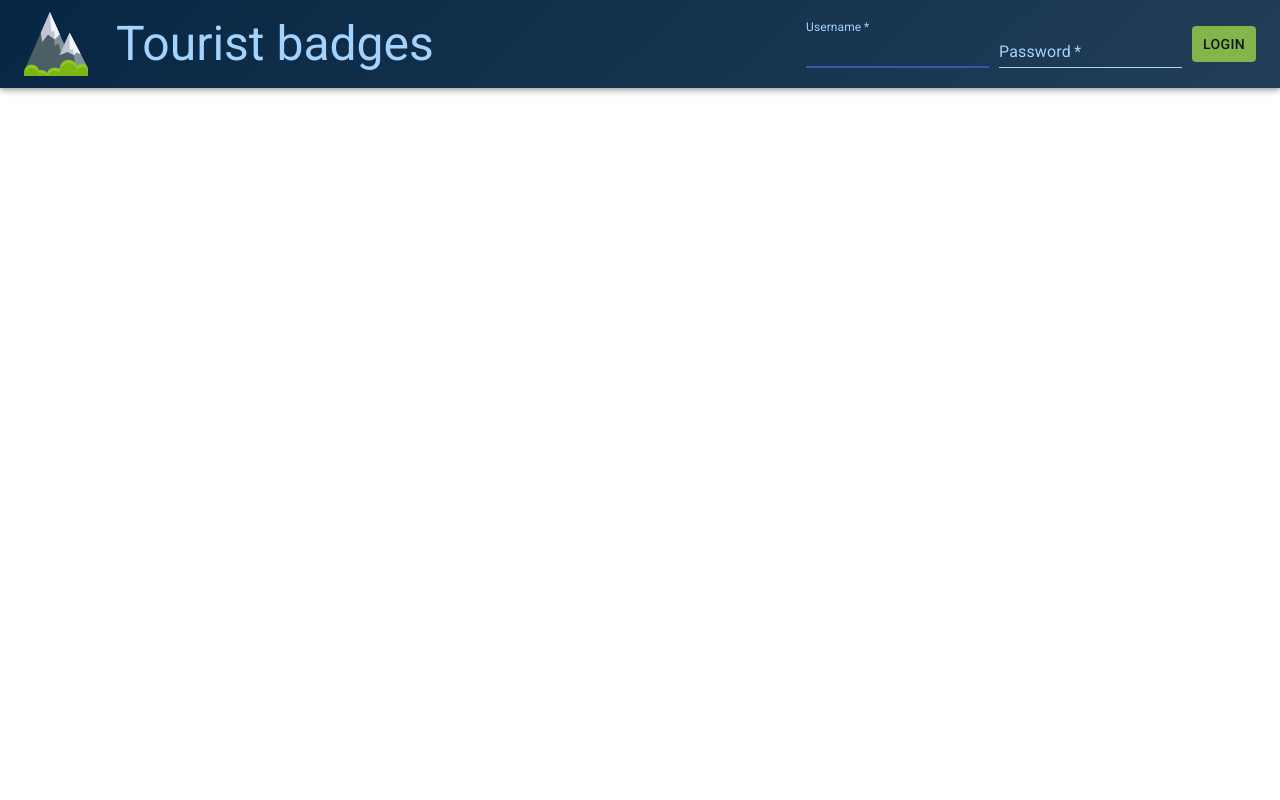
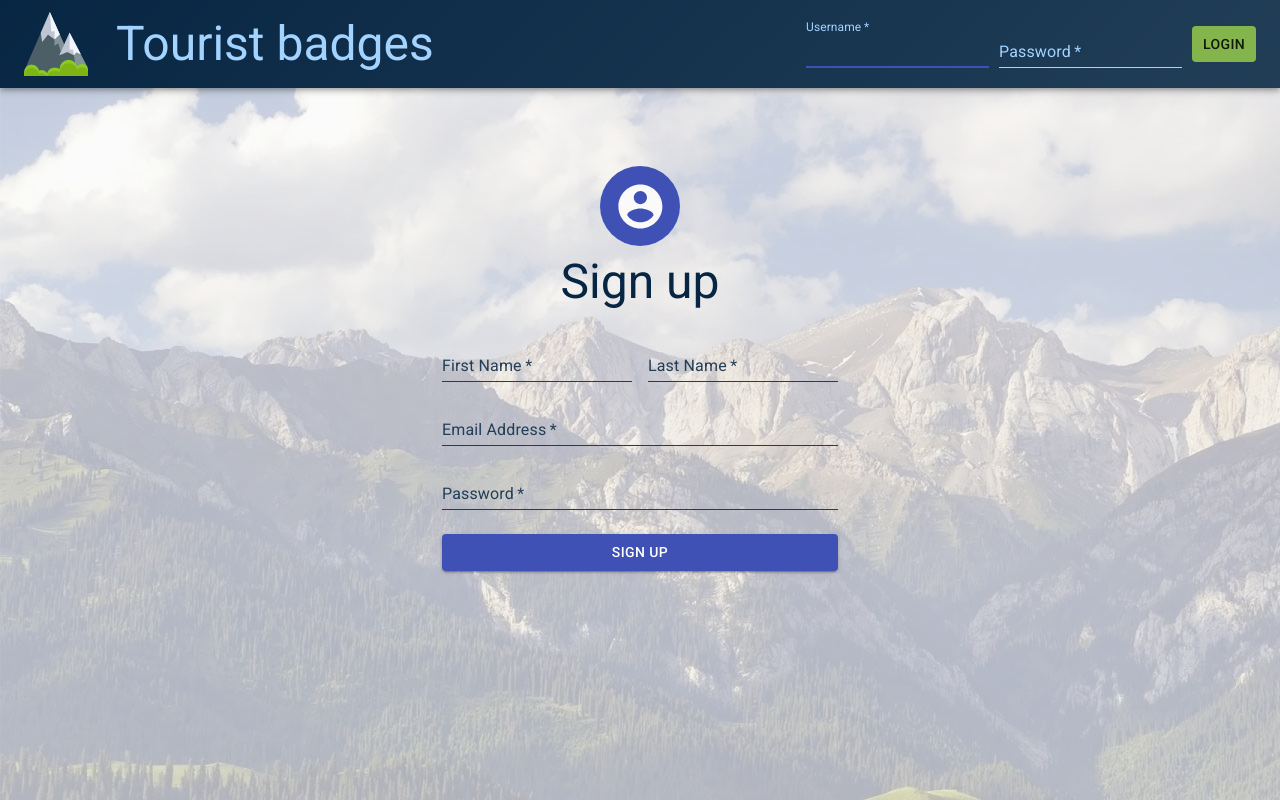
Before and after one commit to Ser33k/tourist-badges-web, a React (Create React App) app: page / in a window 1280 px wide. Built offline with nearby package versions, Linux system fonts and the light colour scheme.

Commit message:
registerComponent created

```diff
--- a/src/App.css
+++ b/src/App.css
@@ -2,6 +2,20 @@
   text-align: center;
 }
 
-.MuiInput-underline:before {
-  border-bottom: 1px solid #A3D3FF;
+.main {
+  min-height: calc(100vh - 88px);
+  position: relative;
+  padding-top: 70px;
 }
+
+.main::after {
+  content: "";
+  background-image: url('./components/images/bg.jpg');
+  opacity: 0.3;
+  top: 0;
+  left: 0;
+  bottom: 0;
+  right: 0;
+  position: absolute;
+  z-index: -1;
+}
--- a/src/App.js
+++ b/src/App.js
@@ -1,14 +1,17 @@
 import './App.css';
 import React from "react";
 import NavbarComponent from "./components/NavbarComponent";
+import RegisterComponent from "./components/RegisterComponent";
 
 function App() {
-  return (
-    <div className="App">
-        <NavbarComponent/>
-      {/*<LoginComponent/>*/}
-    </div>
-  );
+    return (
+        <div className="App">
+            <NavbarComponent/>
+            <div className="main">
+                <RegisterComponent/>
+            </div>
+        </div>
+    );
 }
 
 export default App;
--- /dev/null
+++ b/src/components/RegisterComponent.js
@@ -0,0 +1,149 @@
+import React from 'react';
+import Avatar from '@material-ui/core/Avatar';
+import Button from '@material-ui/core/Button';
+import CssBaseline from '@material-ui/core/CssBaseline';
+import TextField from '@material-ui/core/TextField';
+import FormControlLabel from '@material-ui/core/FormControlLabel';
+import Checkbox from '@material-ui/core/Checkbox';
+import Link from '@material-ui/core/Link';
+import Grid from '@material-ui/core/Grid';
+import AccountCircleIcon from '@material-ui/icons/AccountCircle';
+import LockOutlinedIcon from '@material-ui/icons/LockOutlined';
+import Typography from '@material-ui/core/Typography';
+import { makeStyles } from '@material-ui/core/styles';
+import Container from '@material-ui/core/Container';
+
+
+const useStyles = makeStyles((theme) => ({
+    paper: {
+        display: 'flex',
+        flexDirection: 'column',
+        alignItems: 'center',
+        "& .MuiAvatar-root": {
+            width: '80px',
+            height: '80px'
+        },
+    },
+    avatar: {
+        margin: theme.spacing(1),
+        backgroundColor: '#3f51b5',
+
+        "& .MuiSvgIcon-root": {
+            fontSize: '3.3rem'
+        }
+    },
+
+    form: {
+        width: '100%', // Fix IE 11 issue.
+        marginTop: theme.spacing(3),
+    },
+    submit: {
+        margin: theme.spacing(3, 0, 2),
+    },
+    input: {
+        "& .MuiInputBase-input": {
+            color: '#223E57',
+        },
+        "& .MuiInput-underline:before": {
+            borderColor: '#223E57',
+
+        },
+    },
+    subtitle: {
+        color: '#072643'
+    }
+
+}));
+
+const RegisterComponent = () => {
+    const classes = useStyles();
+
+    return (
+        <>
+            <Container component="main" maxWidth="xs">
+                <CssBaseline />
+                <div className={classes.paper}>
+                    <Avatar className={classes.avatar}>
+                        <AccountCircleIcon />
+                    </Avatar>
+                    <Typography component="h1" variant="h3" className={classes.subtitle}>
+                        Sign up
+                    </Typography>
+                    <form className={classes.form} noValidate>
+                        <Grid container spacing={2}>
+                            <Grid item xs={12} sm={6}>
+                                <TextField
+                                    autoComplete="fname"
+                                    name="firstName"
+                                    // variant="outlined"
+                                    required
+                                    fullWidth
+                                    id="firstName"
+                                    label="First Name"
+                                    className={classes.input}
+                                    InputLabelProps={{
+                                        style: {color: '#223E57'}
+                                    }}
+                                />
+                            </Grid>
+                            <Grid item xs={12} sm={6}>
+                                <TextField
+                                    required
+                                    fullWidth
+                                    id="lastName"
+                                    label="Last Name"
+                                    name="lastName"
+                                    autoComplete="lname"
+                                    className={classes.input}
+                                    InputLabelProps={{
+                                        style: {color: '#223E57'}
+                                    }}
+                                />
+                            </Grid>
+                            <Grid item xs={12}>
+                                <TextField
+                                    required
+                                    fullWidth
+                                    id="email"
+                                    label="Email Address"
+                                    name="email"
+                                    autoComplete="email"
+                                    className={classes.input}
+                                    InputLabelProps={{
+                                        style: {color: '#223E57'}
+                                    }}
+                                />
+                            </Grid>
+                            <Grid item xs={12}>
+                                <TextField
+                                    required
+                                    fullWidth
+                                    name="password"
+                                    label="Password"
+                                    type="password"
+                                    id="password"
+                                    autoComplete="current-password"
+                                    className={classes.input}
+                                    InputLabelProps={{
+                                        style: {color: '#223E57'}
+                                    }}
+                                />
+                            </Grid>
+                        </Grid>
+                        <Button
+                            type="submit"
+                            fullWidth
+                            variant="contained"
+                            color="primary"
+                            className={classes.submit}
+                        >
+                            Sign Up
+                        </Button>
+                    </form>
+                </div>
+            </Container>
+        </>
+    );
+};
+
+export default RegisterComponent;
```
Also changed, not shown: src/components/images/bg.jpg (added).
